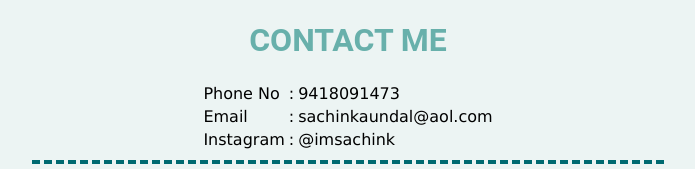
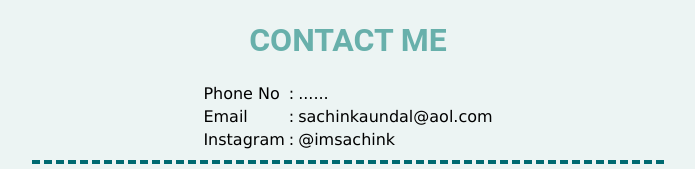
Before and after one commit to imsachink/cv, a plain HTML site: page contact.html in a window 1280 px wide. Shown: the top 169 px of the page, without its empty margins (292-987 px from the left). Drawn offline with Linux system fonts and the light colour scheme.

Commit message:
Update contact.html

```diff
--- a/contact.html
+++ b/contact.html
@@ -14,7 +14,7 @@
     <tr>
         <td>Phone No</td>
         <td>:</td>
-        <td>9418091473</td>
+        <td>......</td>
     </tr>
     <tr>
         <td>Email</td>
```
